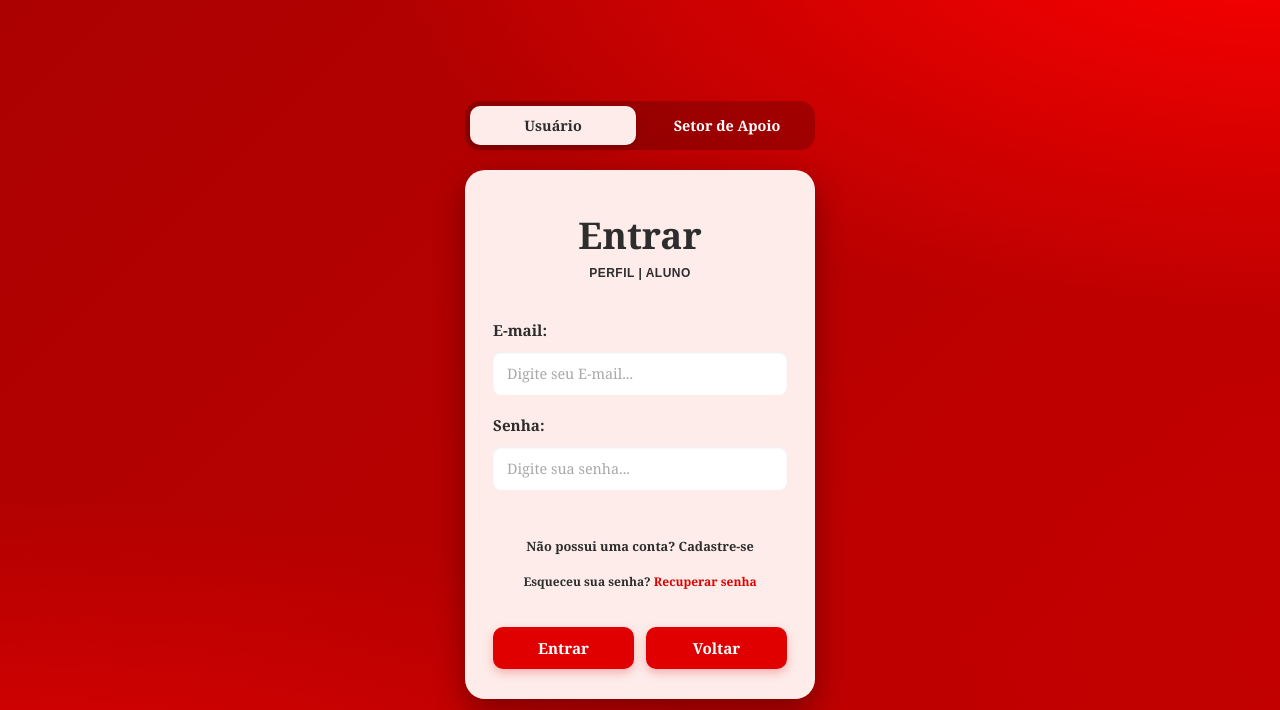
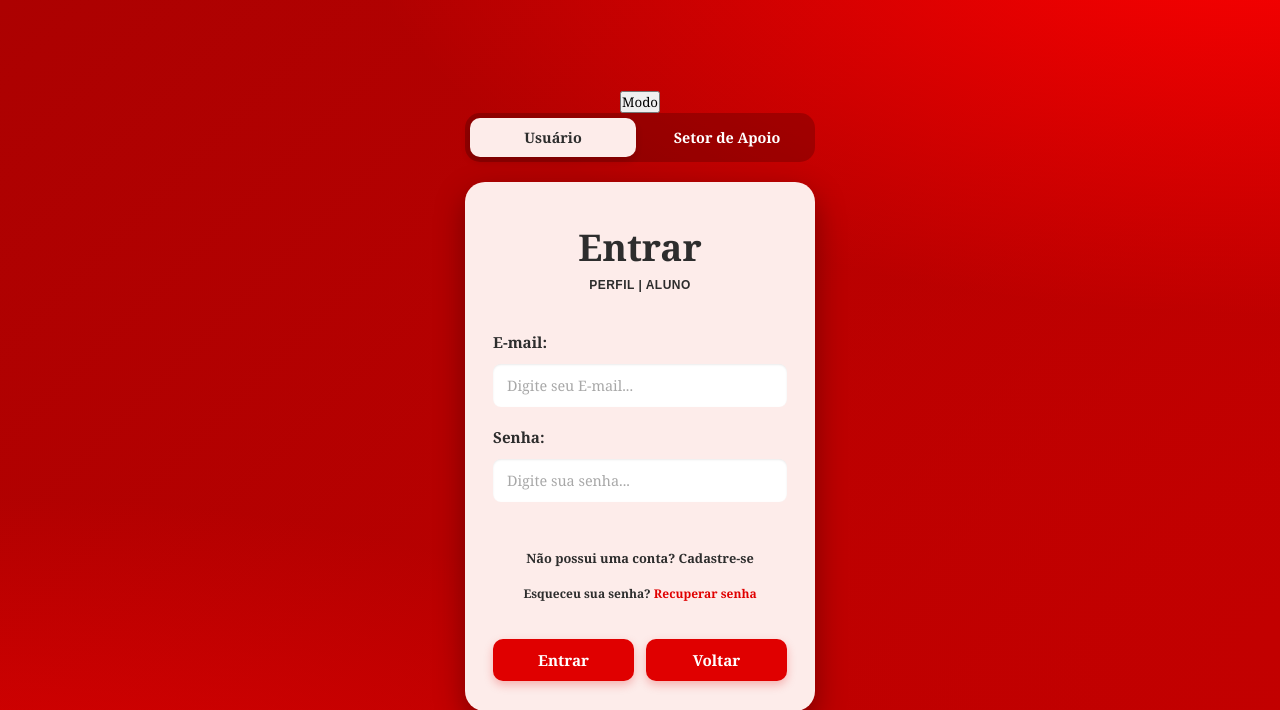
Before and after one commit to Localiza-Mais-603/localiza-mais-senai, a Flask app: page /login/setor/de/apoio in a window 1280 px wide. Shown: the top 710 px of the page. Run offline with Flask 3, Linux system fonts and the light colour scheme.

Commit message:
fixed: Começa a fazer o modo escuro da pagina de login

```diff
--- a/templates/login-coor.html
+++ b/templates/login-coor.html
@@ -7,10 +7,15 @@
     <link rel="stylesheet" href="{{ url_for('static', filename='css/login_coordenacao.css') }}">
     <title>Fazer login</title>
     <script src="/static/js/tab-buttons.js"></script>
+    <script src="/static/js/visualizar_itens.js"></script>
 
 </head>
 
 <body>
+
+    <header>
+        <button onclick="AlterarTema()">Modo</button>
+    </header>
 
     <div class="container-botoes">
         <div class="buttontab">
```
